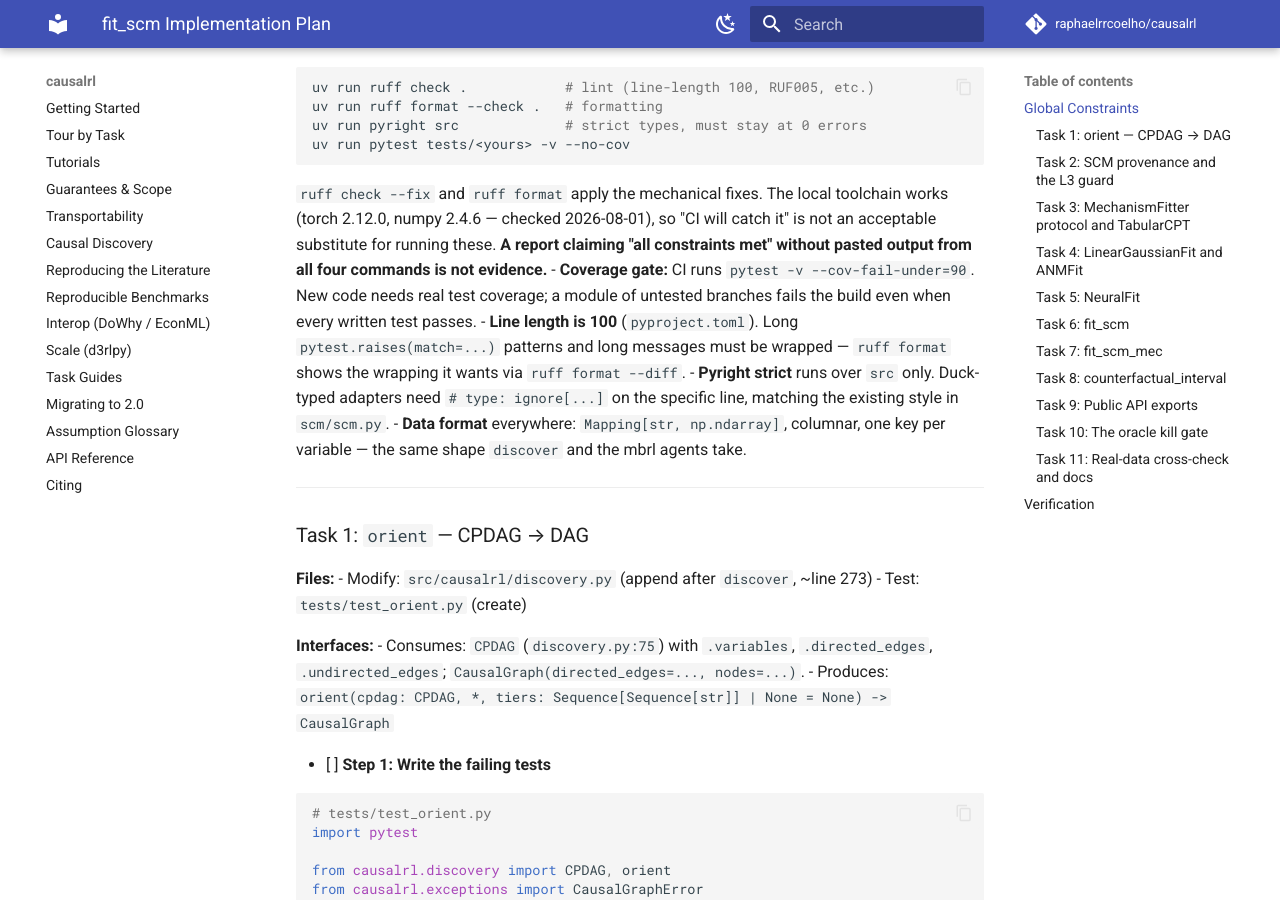
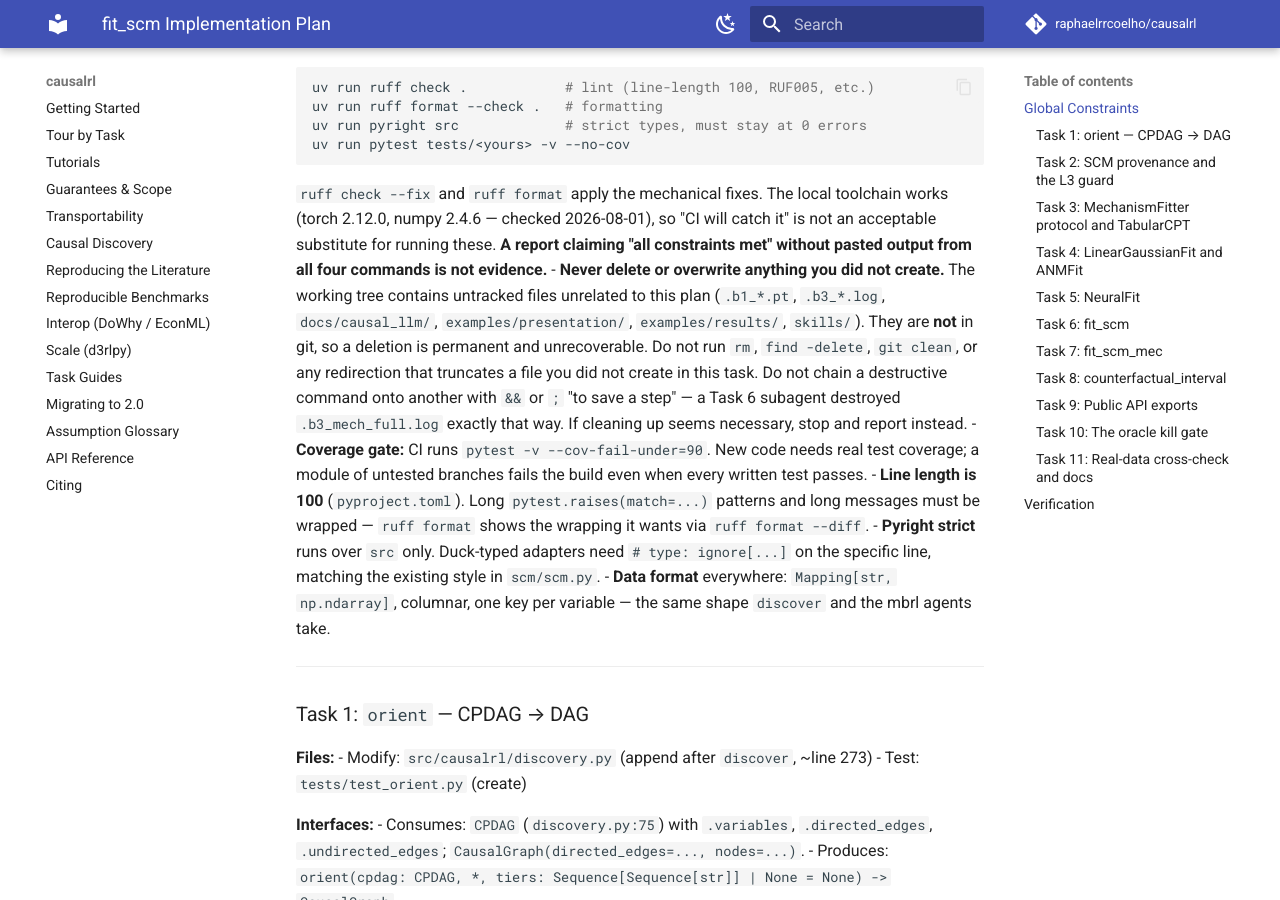
Before and after one commit to raphaelrrcoelho/causalrl, an MkDocs documentation site: the page built from docs/learned_scm/plans/2026-08-01-fit-scm.md, in a window 1280 px wide and 900 px high, scrolled down 963 px. Built offline with MkDocs 1.6.1 and Material for MkDocs 9.7.7, drawn with Linux system fonts in a browser that asks for light colours; comment, search, counter and statistics services are not loaded; some of the changed text lies outside the part shown.

Commit message:
docs(plan): forbid destructive commands against files a task did not create

````diff
--- a/docs/learned_scm/plans/2026-08-01-fit-scm.md
+++ b/docs/learned_scm/plans/2026-08-01-fit-scm.md
@@ -27,6 +27,7 @@
   ```
 
   `ruff check --fix` and `ruff format` apply the mechanical fixes. The local toolchain works (torch 2.12.0, numpy 2.4.6 — checked 2026-08-01), so "CI will catch it" is not an acceptable substitute for running these. **A report claiming "all constraints met" without pasted output from all four commands is not evidence.**
+- **Never delete or overwrite anything you did not create.** The working tree contains untracked files unrelated to this plan (`.b1_*.pt`, `.b3_*.log`, `docs/causal_llm/`, `examples/presentation/`, `examples/results/`, `skills/`). They are **not** in git, so a deletion is permanent and unrecoverable. Do not run `rm`, `find -delete`, `git clean`, or any redirection that truncates a file you did not create in this task. Do not chain a destructive command onto another with `&&` or `;` "to save a step" — a Task 6 subagent destroyed `.b3_mech_full.log` exactly that way. If cleaning up seems necessary, stop and report instead.
 - **Coverage gate:** CI runs `pytest -v --cov-fail-under=90`. New code needs real test coverage; a module of untested branches fails the build even when every written test passes.
 - **Line length is 100** (`pyproject.toml`). Long `pytest.raises(match=...)` patterns and long messages must be wrapped — `ruff format` shows the wrapping it wants via `ruff format --diff`.
 - **Pyright strict** runs over `src` only. Duck-typed adapters need `# type: ignore[...]` on the specific line, matching the existing style in `scm/scm.py`.
````
